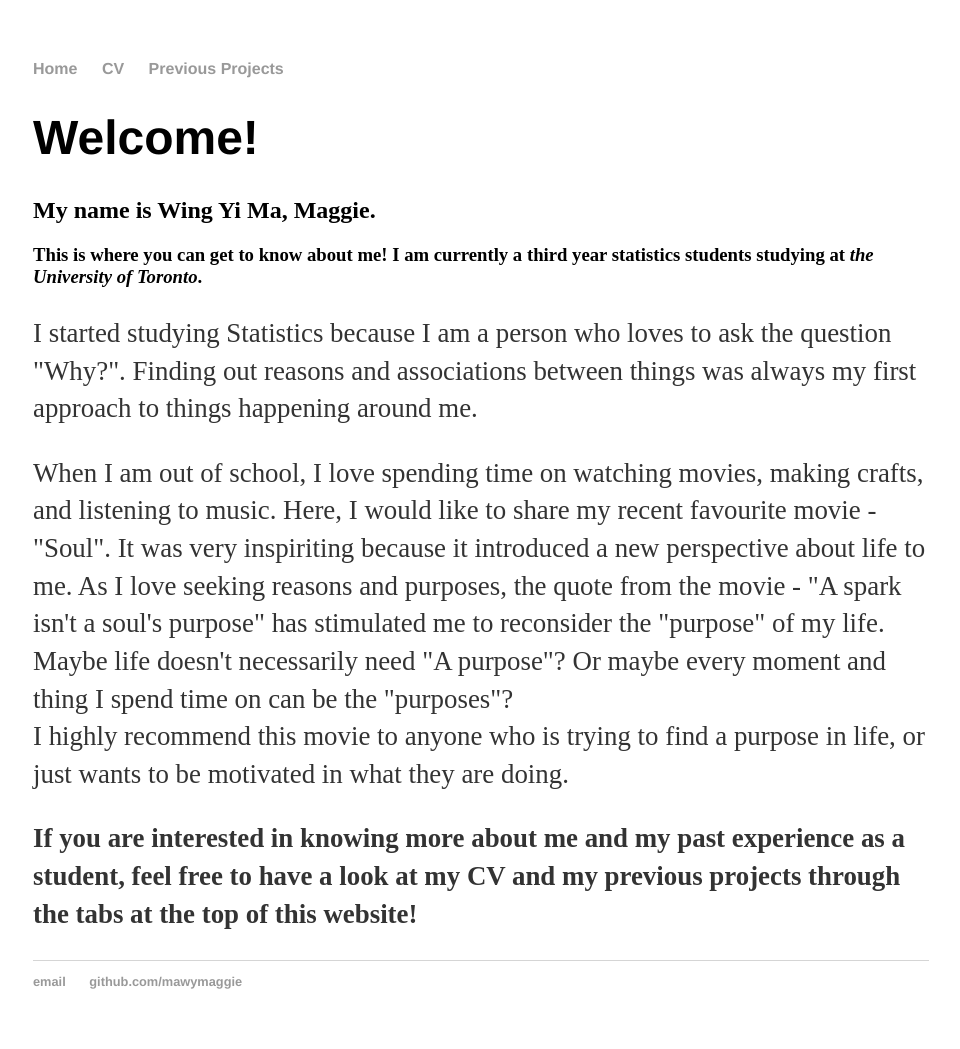
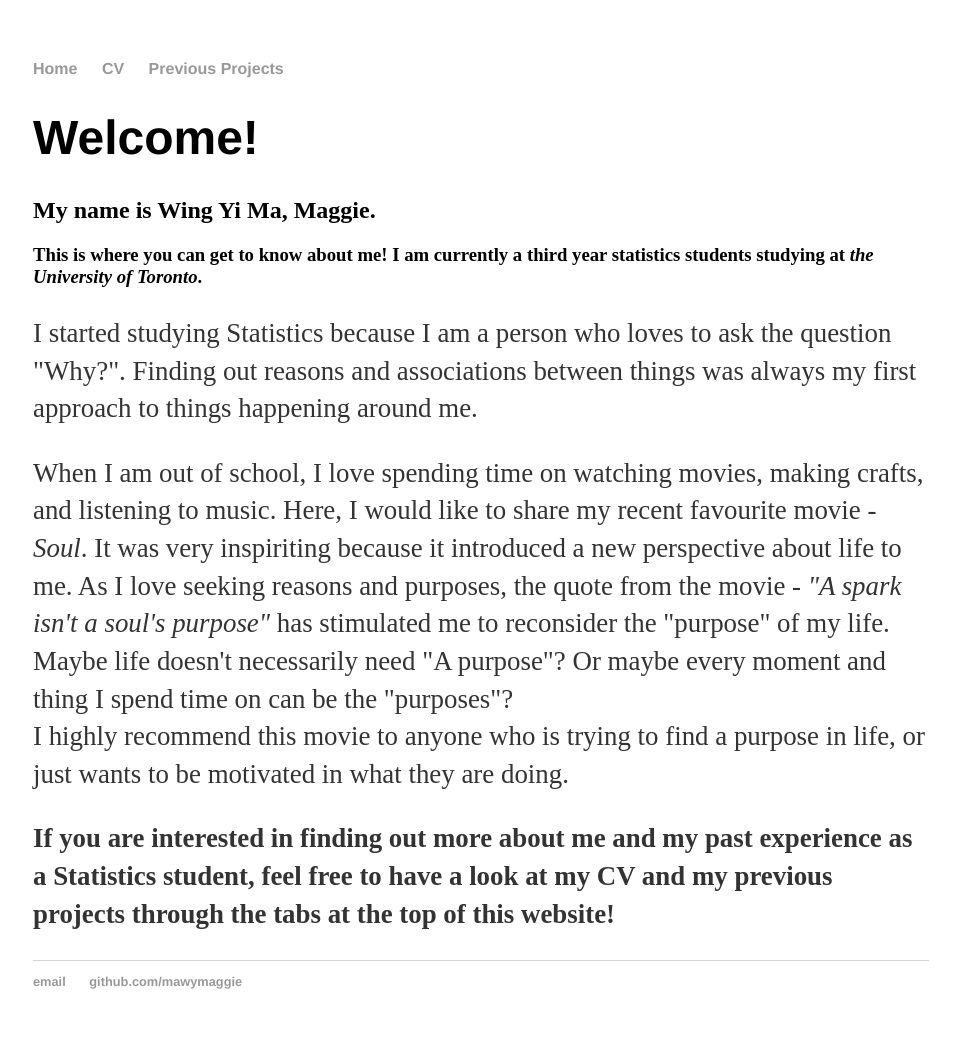
Before and after one commit to mawymaggie/mawymaggie.github.io, a Jekyll site: the page built from index.html, in a window 1280 px wide. Shown: the whole page, without its empty margins (159-1119 px from the left). Built offline with Jekyll 4.4.1, drawn with Linux system fonts in a browser that asks for light colours.

Commit message:
Update index.html

```diff
--- a/index.html
+++ b/index.html
@@ -10,10 +10,10 @@ title: Wing Yi Ma's personal website
 	<p style="font-size:2.1vw">I started studying Statistics because I am a person who loves to ask the question "Why?".
 		Finding out reasons and associations between things was always my first approach to things happening around me. </p>
 	<p style="font-size:2.1vw">When I am out of school, I love spending time on watching movies, making crafts, and listening to music.
-		Here, I would like to share my recent favourite movie - "Soul". It was very inspiriting because it introduced a new perspective about life to me.
-		As I love seeking reasons and purposes, the quote from the movie - "A spark isn't a soul's purpose" has stimulated me to reconsider the "purpose" of my life.
+		Here, I would like to share my recent favourite movie - <em>Soul</em>. It was very inspiriting because it introduced a new perspective about life to me.
+		As I love seeking reasons and purposes, the quote from the movie - <em>"A spark isn't a soul's purpose"</em> has stimulated me to reconsider the "purpose" of my life.
 		Maybe life doesn't necessarily need "A purpose"? Or maybe every moment and thing I spend time on can be the "purposes"?<br/>
 		I highly recommend this movie to anyone who is trying to find a purpose in life, or just wants to be motivated in what they are doing.</p>
-	<p style="font-size:2.1vw"><b>If you are interested in knowing more about me and my past experience as a student, feel free to have a look at my CV and my previous projects through the tabs at the top of this website!</b></p>
+	<p style="font-size:2.1vw"><b>If you are interested in finding out more about me and my past experience as a Statistics student, feel free to have a look at my CV and my previous projects through the tabs at the top of this website!</b></p>
 
 </div><!-- /.blurb -->
```
